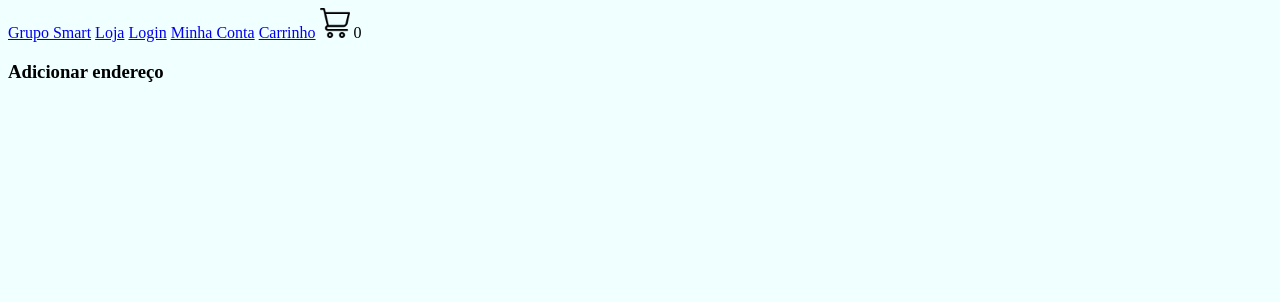
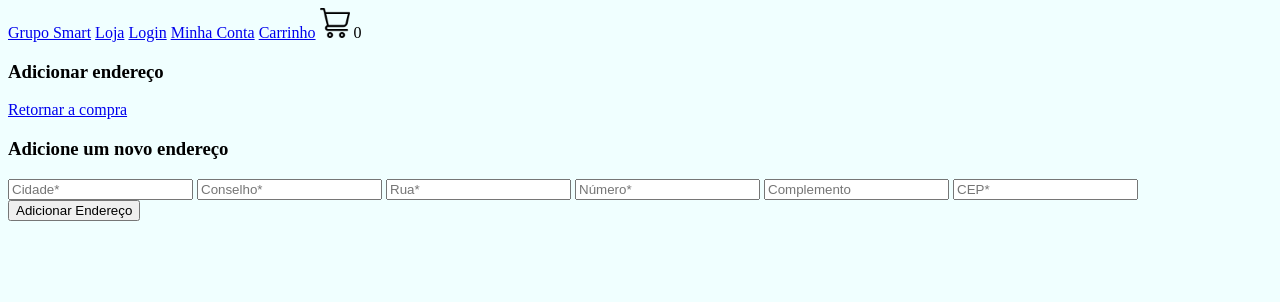
Before and after one commit to Jonathan-Venancio/Site-Grupo-Smart, a Django app: page /adicionarendereco/ in a window 1280 px wide. Shown: the top 302 px of the page. Run offline with Django 5.2, Linux system fonts and the light colour scheme; some libraries are stand-ins or nearby versions.

Commit message:
adicionar endereco

```diff
--- a/ecommerce/loja/templates/adicionar_endereco.html
+++ b/ecommerce/loja/templates/adicionar_endereco.html
@@ -4,6 +4,26 @@
 {% block body %}
 
 <h3>Adicionar endereço</h3>
+<a href="{% url 'checkout' %}">Retornar a compra</a>
+
+<h3>Adicione um novo endereço</h3>
+
+{% if erro %}
+        <p style="color: red;">{{ erro }}</p>
+{% endif %}
 
 
+<form method="POST" action="{% url 'adicionar_endereco' %}">
+
+    {% csrf_token %}
+    <input type="text" name="cidade" placeholder="Cidade*" value="{{ dados.cidade|default_if_none:'' }}">
+    <input type="text" name="estado" placeholder="Conselho*" value="{{ dados.estado|default_if_none:'' }}">
+    <input type="text" name="rua" placeholder="Rua*" value="{{ dados.rua|default_if_none:'' }}">
+    <input type="number" name="numero" placeholder="Número*" value="{{ dados.numero|default_if_none:'' }}">
+    <input type="text" name="complemento" placeholder="Complemento" value="{{ dados.complemento|default_if_none:'' }}">
+    <input type="number" name="cep" placeholder="CEP*" value="{{ dados.cep|default_if_none:'' }}">
+    <button type="submit">Adicionar Endereço</button>
+
+</form>
+
 {% endblock %}
--- a/ecommerce/loja/views.py
+++ b/ecommerce/loja/views.py
@@ -1,4 +1,4 @@
-from django.shortcuts import render, redirect
+from django.shortcuts import render, redirect, get_object_or_404
 from .models import *
 import uuid
 
@@ -127,8 +127,47 @@ def checkout(request):
     return render(request, 'checkout.html', context=context)
 
 def adicionar_endereco(request):
-    context = {}
-    return render(request, "adicionar_endereco.html", context)
+    if request.method == "POST":
+        # Tratar o envio do formulario
+        if request.user.is_authenticated:
+            cliente = request.user.cliente
+
+        else:
+            if request.COOKIES.get("id_sessao"):
+                id_sessao = request.COOKIES.get("id_sessao")
+                cliente, criado = Cliente.objects.get_or_create(id_sessao=id_sessao)
+            else:
+                return redirect('loja')
+
+        # Extração de dados do formulário com validação simples
+        cidade = request.POST.get("cidade")
+        estado = request.POST.get("estado")
+        rua = request.POST.get("rua")
+        numero = request.POST.get("numero")
+        complemento = request.POST.get("complemento", "")  # Campo opcional
+        cep = request.POST.get("cep")
+
+        # Validação básica (pode ser expandida ou melhorada com um ModelForm)
+        if not all([cidade, estado, rua, numero, cep]):
+            # Redirecionar para o formulário se faltar algum campo obrigatório
+            context = { "erro": "Por favor, preencha todos os campos obrigatórios. (*)", "dados": {"cidade": cidade, "estado": estado, "rua": rua, "numero": numero, "complemento": complemento, "cep": cep} }
+
+            return render(request, "adicionar_endereco.html", context)
+
+        # Criar e salvar o endereço
+        endereco = Endereco.objects.create(
+            cliente=cliente,
+            cidade=cidade,
+            estado=estado,
+            rua=rua,
+            numero=numero,
+            complemento=complemento,
+            cep=cep
+        )
+        return redirect("checkout")
+    else:
+        context = {}
+        return render(request, "adicionar_endereco.html", context)
 
 
 def minha_conta(request):
```
Also changed, not shown: ecommerce/db.sqlite3.
